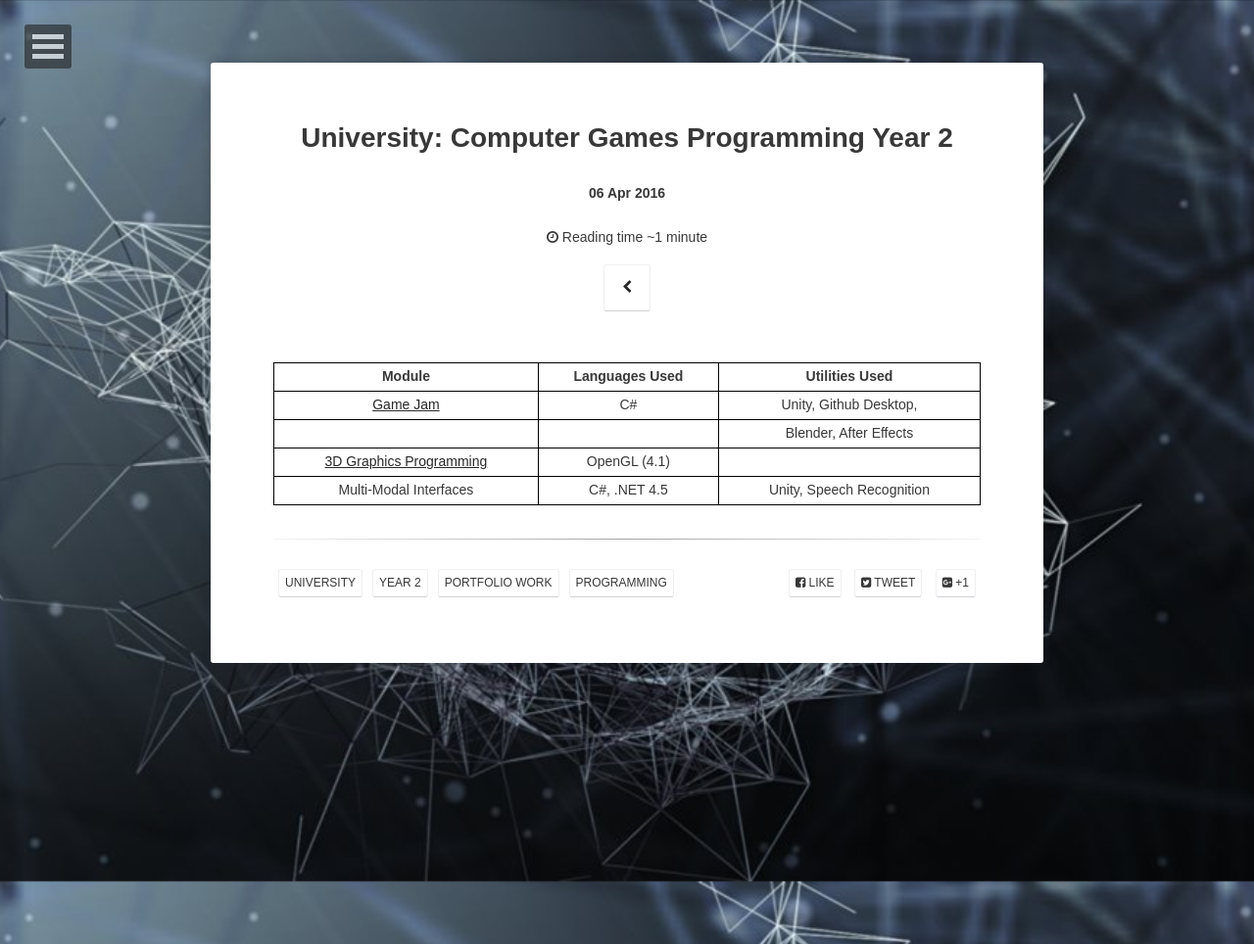
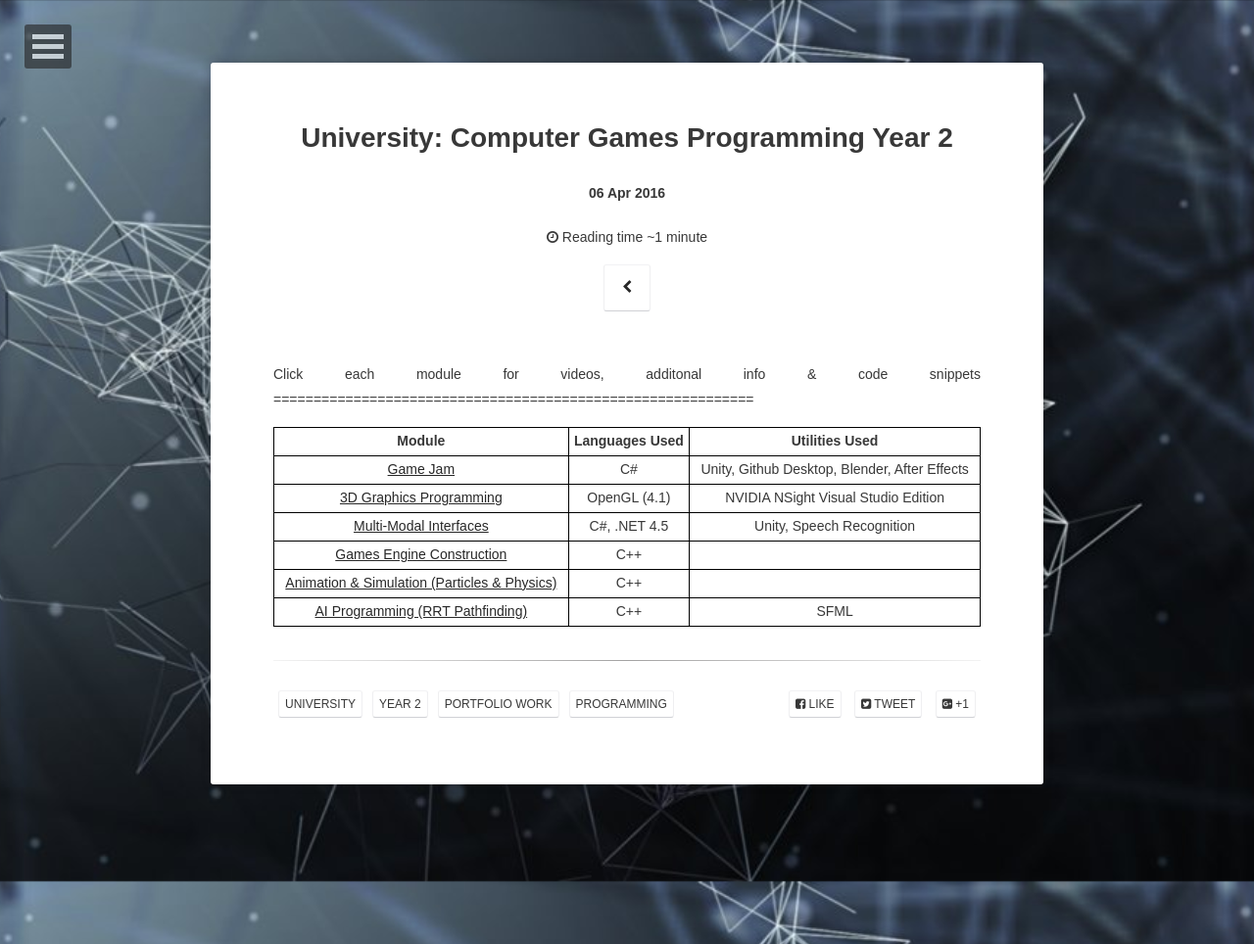
Before and after one commit to WearyWanderer/Website, a Jekyll site: the page built from _posts/2016-08-04-University-Year-2.md, in a window 1280 px wide. Shown: the whole page at 98% size. Built offline with Jekyll 4.4.1, drawn with Linux system fonts in a browser that asks for light colours; some web fonts are replaced.

Commit message:
Header and all modules year 2

```diff
--- a/_posts/2016-08-04-University-Year-2.md
+++ b/_posts/2016-08-04-University-Year-2.md
@@ -12,14 +12,22 @@ tag:
 comments: false
 ---
 
+ Click each module for videos, additonal info & code snippets
+ ============================================================
+
  |--------+----------------+----------------|
  |Module|Languages Used|Utilities Used|
  |:------:|:--------------:|:--------------:|
- |<a href= "https://wearywanderer.github.io/CLMRTS/">Game Jam</a>|C#|Unity, Github Desktop,|
- |||Blender, After Effects|
+ |<a href= "https://wearywanderer.github.io/CLMRTS/">Game Jam</a>|C#|Unity, Github Desktop, Blender, After Effects|
  |--------+----------------+----------------|
- |<a href= "https://wearywanderer.github.io/3DGP/">3D Graphics Programming</a>|OpenGL (4.1)||
+ |<a href= "https://wearywanderer.github.io/3DGP/">3D Graphics Programming</a>|OpenGL (4.1)| NVIDIA NSight Visual Studio Edition|
  |--------+----------------+----------------|
- | Multi-Modal Interfaces   | C#, .NET 4.5|Unity, Speech Recognition|
+ |<a href= "https://wearywanderer.github.io/MMI/">Multi-Modal Interfaces</a>| C#, .NET 4.5|Unity, Speech Recognition|
+ |--------+----------------+----------------|
+ |<a href= "https://wearywanderer.github.io/GEC/">Games Engine Construction</a>| C++ ||
+ |--------+----------------+----------------|
+ |<a href= "https://wearywanderer.github.io/AS/">Animation & Simulation (Particles & Physics)</a>| C++ ||
+ |--------+----------------+----------------|
+ |<a href= "https://wearywanderer.github.io/AI1/">AI Programming (RRT Pathfinding)</a>| C++ | SFML|
  |--------+----------------+----------------|
  {:.mbtablestyle}
```
